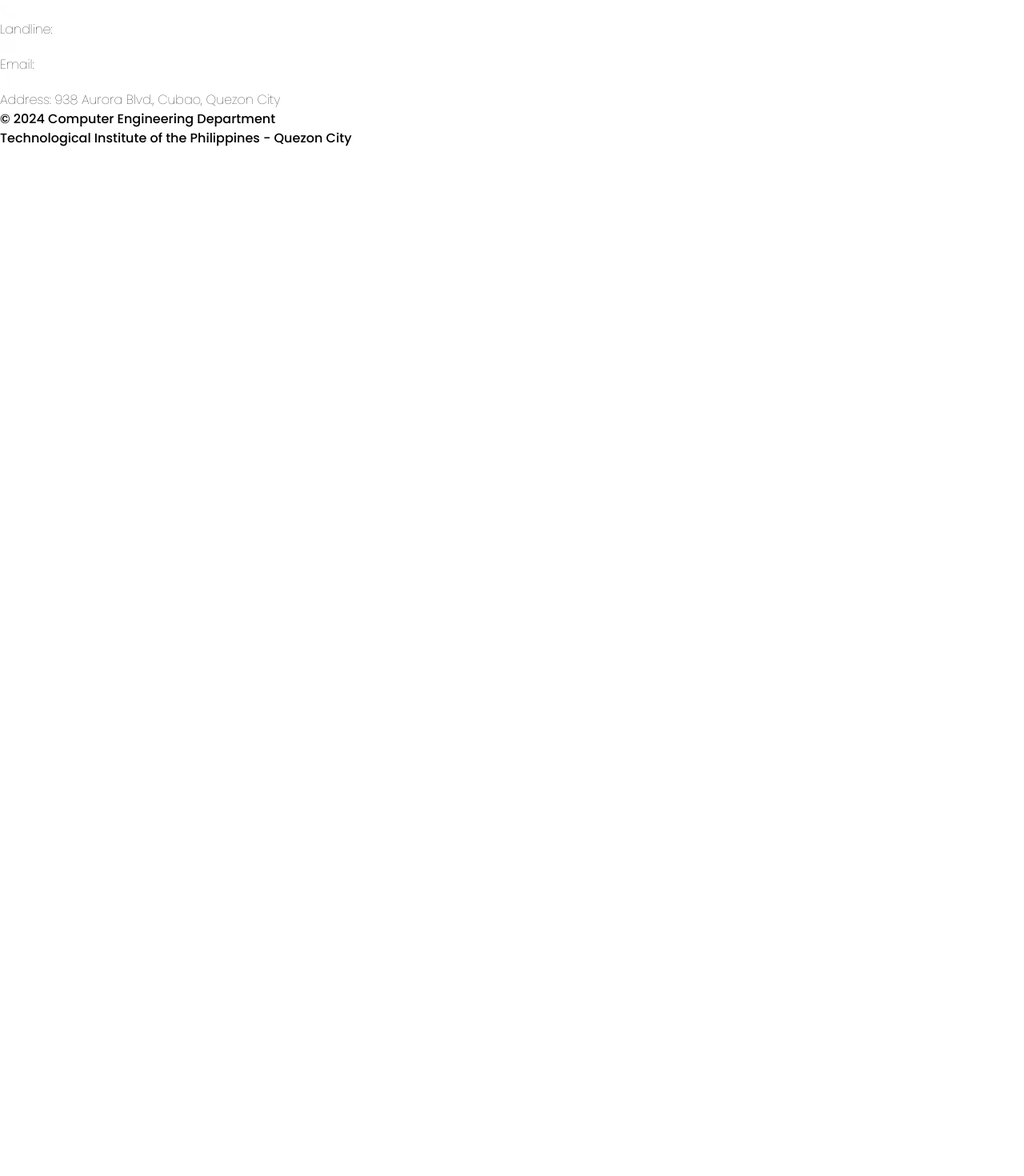
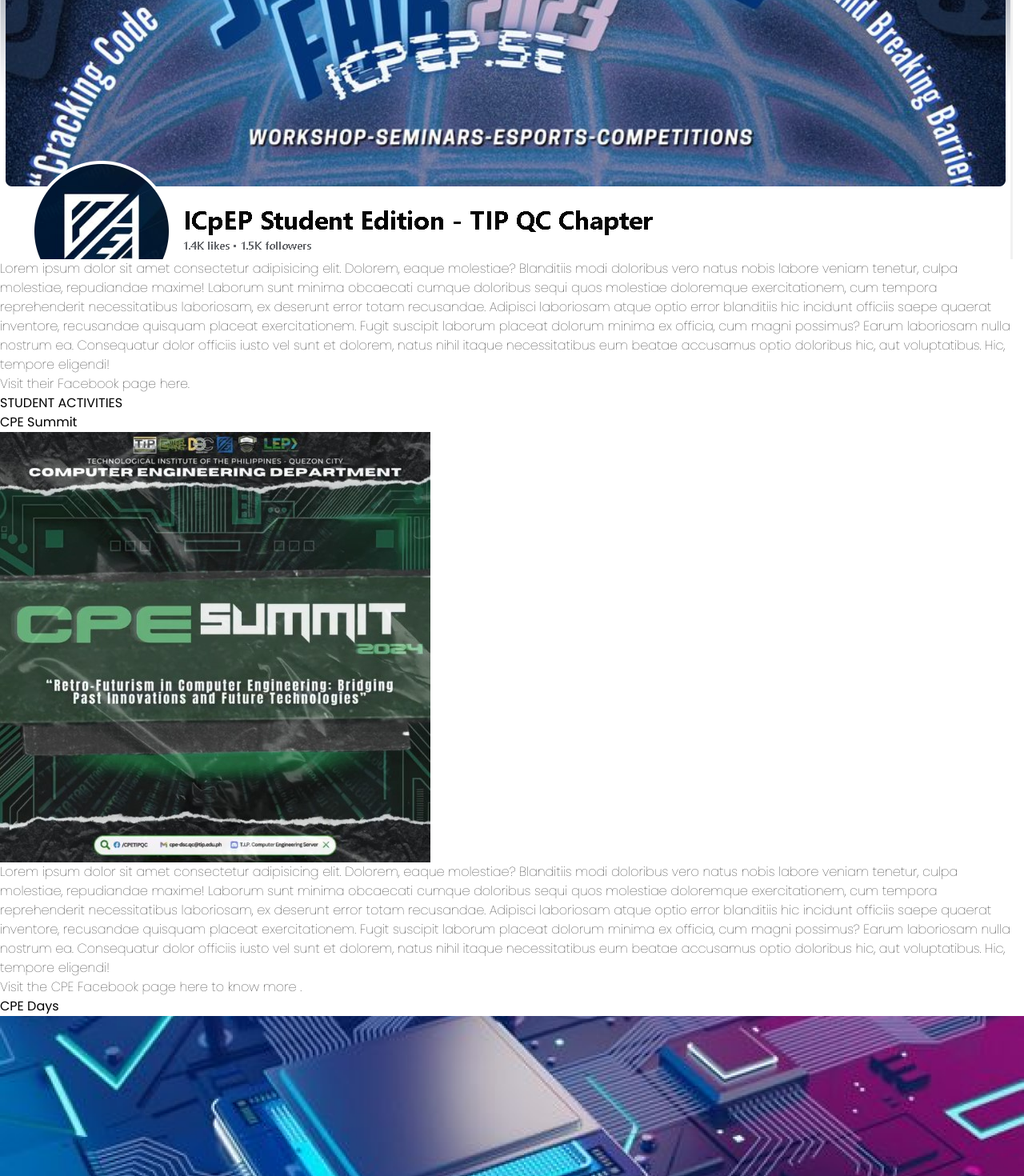
Before and after one commit to TIPKurtMacamay/CPE_WEbsite_2024, a React (Vite) app: page /studentoa in a window 1280 px wide. Shown: the part 1875-3345 px from the top of the page at 80% size. Before the commit the page ends 2060 px from the top, so only its background shows below. Built offline with nearby package versions, Linux system fonts and the light colour scheme.

Commit message:
glass morphism, add contents to Student OandA

```diff
--- a/src/components/About.jsx
+++ b/src/components/About.jsx
@@ -20,7 +20,7 @@
 
         {/* Title */}
         <div className="absolute inset-0 flex flex-col justify-center items-center">
-          <div className="bg-black/10 rounded-2xl text-center p-4">
+          <div className="bg-black/10 rounded-2xl text-center p-4 glassmorphism">
             <h1 className="font-black text-3xl text-green-700 mb-2">
               ABOUT
             </h1>
--- a/src/components/Faculty.jsx
+++ b/src/components/Faculty.jsx
@@ -29,7 +29,7 @@
 
         {/* Title */}
         <div className="absolute inset-0 flex flex-col justify-center items-center">
-          <div className="bg-black/10 rounded-2xl text-center p-4">
+          <div className="bg-black/10 rounded-2xl text-center p-4 glassmorphism">
             <h1 className="font-black text-3xl text-green-700 mb-2">
               FACULTY & STAFF
             </h1>
--- a/src/components/Hero.jsx
+++ b/src/components/Hero.jsx
@@ -28,7 +28,7 @@
 
         {/* Title */}
         <div className="absolute inset-0 flex flex-col justify-center items-center">
-          <div className="bg-black/10 rounded-2xl text-center p-4">
+          <div className="bg-black/10 rounded-2xl text-center p-4 glassmorphism">
             <h1 className="font-black text-3xl text-green-700 mb-2">
               COMPUTER ENGINEERING DEPARTMENT
             </h1>
--- a/src/components/Research.jsx
+++ b/src/components/Research.jsx
@@ -20,7 +20,7 @@
 
         {/* Title */}
         <div className="absolute inset-0 flex flex-col justify-center items-center">
-          <div className="bg-black/10 rounded-2xl text-center p-4">
+          <div className="bg-black/10 rounded-2xl text-center p-4 glassmorphism">
             <h1 className="font-black text-3xl text-green-700 mb-2">
               RESEARCH
             </h1>
--- a/src/components/StudentOA.jsx
+++ b/src/components/StudentOA.jsx
@@ -1,6 +1,8 @@
-import React from 'react';
-import studentOAtBg from '../assets/studentOA-bg.png';
+import React from "react";
+import studentOAtBg from "../assets/studentOA-bg.png";
 import paperbg from "../assets/paperbg.png";
+import ICPEP from "../assets/ICpEP fb page.png";
+import CPESUMMIT from "../assets/cpesummit.jpg";
 
 const StudentOA = () => {
   return (
@@ -13,29 +15,121 @@
           alt="Background"
         />
         <img
-          className="absolute top-0 left-0 h-full w-full object-cover"
+          className="absolute top-0 left-0 h-[550px] w-full object-cover"
           src={paperbg}
           alt="Paper Background"
         />
 
         {/* Title */}
         <div className="absolute inset-0 flex flex-col justify-center items-center">
-          <div className="bg-black/10 rounded-2xl text-center p-4">
+          <div className="bg-black/10 rounded-2xl text-center p-4 glassmorphism">
             <h1 className="font-black text-3xl text-green-700 mb-2">
-                LIFE OF A CPE
+              LIFE OF A CPE
             </h1>
             <h3 className="font-medium text-sm">
-                STUDENT ORGANIZATION AND ACTIVITIES AS A COMPUTER ENGINEERING STUDENT
+              STUDENT ORGANIZATION AND ACTIVITIES AS A COMPUTER ENGINEERING
+              STUDENT
             </h3>
           </div>
+        </div>
+      </div>
+      {/* Border */}
+      <div className="w-full bg-green-900 h-[10px]" />
 
+      {/* Title */}
+      <div className="w-full bg-black h-[50px] flex items-center">
+        <h1 className="text-white text-l text-wrap text-center md:text-2xl font-bold m-auto">
+          STUDENT ORGANIZATION
+        </h1>
+      </div>
+
+      {/* contents */}
+      {/* ICPEP */}
+      <div className="">
+        <h1 className="text-center text-[24px] font-semibold my-[5%] mx-[10%] bg-black/10 glassmorphism">
+          ICpEP
+        </h1>
+        <div>
+          <img className="px-[5%] m-auto" src={ICPEP} alt="" />
+        </div>
+        <p className="my-[5%] mx-[10%]">
+          Lorem ipsum dolor sit amet consectetur adipisicing elit. Dolorem,
+          eaque molestiae? Blanditiis modi doloribus vero natus nobis labore
+          veniam tenetur, culpa molestiae, repudiandae maxime! Laborum sunt
+          minima obcaecati cumque doloribus sequi quos molestiae doloremque
+          exercitationem, cum tempora reprehenderit necessitatibus laboriosam,
+          ex deserunt error totam recusandae. Adipisci laboriosam atque optio
+          error blanditiis hic incidunt officiis saepe quaerat inventore,
+          recusandae quisquam placeat exercitationem. Fugit suscipit laborum
+          placeat dolorum minima ex officia, cum magni possimus? Earum
+          laboriosam nulla nostrum ea. Consequatur dolor officiis iusto vel sunt
+          et dolorem, natus nihil itaque necessitatibus eum beatae accusamus
+          optio doloribus hic, aut voluptatibus. Hic, tempore eligendi!
+        </p>
+        <div>
+          <p className="text-center my-[5%] mx-[10%] font-semibold">
+            Visit their Facebook page{" "}
+            <a
+              href="https://web.facebook.com/icpep.se.tipqc"
+              className="text-blue-500 underline"
+              target="_blank"
+            >
+              here
+            </a>
+            .
+          </p>
         </div>
       </div>
 
+      {/* Border */}
+      <div className="w-full bg-green-900 h-[10px]" />
 
-
-
-
+      {/* Title */}
+      <div className="w-full bg-black h-[50px] flex items-center">
+        <h1 className="text-white text-l text-wrap text-center md:text-2xl font-bold m-auto">
+          STUDENT ACTIVITIES
+        </h1>
+      </div>
+      {/* contents */}
+      {/* CPESUMMIT */}
+      <div className="">
+        <h1 className="text-center text-[24px] font-semibold my-[5%] mx-[10%] bg-black/10 glassmorphism">
+          CPE Summit
+        </h1>
+        <div>
+          <img className="px-[5%] m-auto" src={CPESUMMIT} alt="" />
+        </div>
+        <p className="my-[5%] mx-[10%]">
+          Lorem ipsum dolor sit amet consectetur adipisicing elit. Dolorem,
+          eaque molestiae? Blanditiis modi doloribus vero natus nobis labore
+          veniam tenetur, culpa molestiae, repudiandae maxime! Laborum sunt
+          minima obcaecati cumque doloribus sequi quos molestiae doloremque
+          exercitationem, cum tempora reprehenderit necessitatibus laboriosam,
+          ex deserunt error totam recusandae. Adipisci laboriosam atque optio
+          error blanditiis hic incidunt officiis saepe quaerat inventore,
+          recusandae quisquam placeat exercitationem. Fugit suscipit laborum
+          placeat dolorum minima ex officia, cum magni possimus? Earum
+          laboriosam nulla nostrum ea. Consequatur dolor officiis iusto vel sunt
+          et dolorem, natus nihil itaque necessitatibus eum beatae accusamus
+          optio doloribus hic, aut voluptatibus. Hic, tempore eligendi!
+        </p>
+        <div>
+          <p className="text-center my-[5%] mx-[10%] font-semibold">
+            Visit the CPE Facebook page{" "}
+            <a
+              href="https://web.facebook.com/watch/?v=835257095296729&ref=sharing"
+              className="text-blue-500 underline"
+              target="_blank"
+            >
+              here
+            </a>
+            {" "}
+            to know more
+            .
+          </p>
+        </div>
+      </div>
+      <div>CPE Days</div>
     </div>
   );
 };
--- a/src/index.css
+++ b/src/index.css
@@ -6,91 +6,76 @@
 
 :root {
   font-family: "Poppins", sans-serif;
-  ;
 }
 
 @layer base {
   h1 {
-
+    /* Custom styles for h1 */
   }
   h2 {
     @apply font-medium;
   }
-
   h3 {
-    @apply  font-medium;
+    @apply font-medium;
   }
   h4 {
     @apply italic;
   }
-
   p {
     @apply font-thin;
   }
-
   .clamp-title {
     font-size: clamp(1rem, 3vw, 2rem);
   }
-
   .card {
     @apply bg-white shadow-xl rounded-3xl md:m-auto p-2 size-[200px] md:size-[300px];
   }
-
   .icon {
     @apply m-2;
   }
-
   button {
     @apply rounded-sm;
   }
-
   .facultyCARD {
     @apply bg-[url('./assets/paperbg.png')] w-full h-full p-10 block md:flex md:items-start;
   }
-
   .facultyCARD img {
     @apply w-[200px] m-2;
   }
-
   .facultyCARD h1 {
     @apply font-bold text-[32px];
   }
-
   .facultyCARD h3 {
     @apply font-sans mt-2;
   }
-
   .facultyCARD h4 {
     @apply font-sans mb-2;
   }
-
   .facultyCARD ul {
     @apply list-disc ml-8;
   }
-
   .navbarbutton {
-    @apply inline-flex items-center justify-center p-2 rounded-md text-gray-400 hover:text-white hover:bg-gray-600 focus:outline-none focus:ring-2 focus:ring-inset focus:ring-white
+    @apply inline-flex items-center justify-center p-2 rounded-md text-gray-400 hover:text-white hover:bg-gray-600 focus:outline-none focus:ring-2 focus:ring-inset focus:ring-white;
   }
-
   .navbarlink {
-    @apply text-gray-300 hover:bg-gray-600 hover:text-white px-3 py-2 rounded-md text-sm font-medium
+    @apply text-gray-300 hover:bg-gray-600 hover:text-white px-3 py-2 rounded-md text-sm font-medium;
   }
-
   .navbarmobilelink {
-    @apply text-gray-300 hover:bg-gray-600 hover:text-white block px-3 py-2 rounded-md text-base font-medium
+    @apply text-gray-300 hover:bg-gray-600 hover:text-white block px-3 py-2 rounded-md text-base font-medium;
   }
-
   .Text {
-    @apply bg-[]
+    @apply bg-[];
   }
   .Text h1 {
-    @apply font-bold
+    @apply font-bold;
   }
   .Text p {
-    @apply font-thin text-gray-400
+    @apply font-thin text-gray-400;
   }
-
   .researchBG {
-    @apply bg-[#008A3D] rounded-sm
+    @apply bg-[#008A3D] rounded-sm;
+  }
+  .glassmorphism {
+    @apply rounded-md bg-clip-padding backdrop-filter backdrop-blur-sm bg-opacity-0;
   }
 }
```
Also changed, not shown: src/assets/ICpEP fb page.png (added), src/assets/cpesummit.jpg (added).
